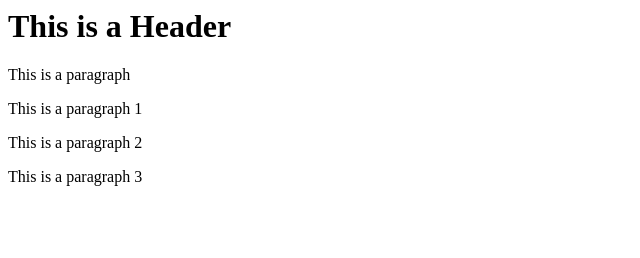
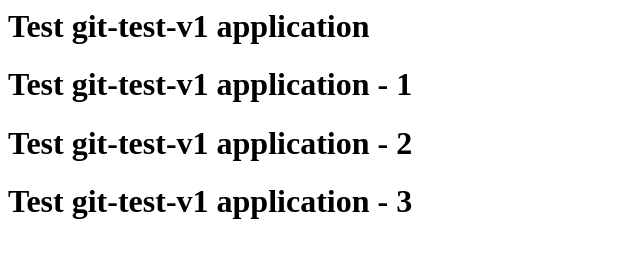
Before and after one commit to Anchal2989/git-test, a website: page index.html in a window 1280 px wide. Shown: the whole page, without its empty margins (0-640 px from the left). Drawn offline with Linux system fonts and the light colour scheme.

Commit message:
commit towards version1

```diff
--- a/index.html
+++ b/index.html
@@ -1,12 +1,9 @@
 <html>
-    <head>
-
-    </head>
-    <body>
-        <h1>This is a Header</h1>
-        <p>This is a paragraph</p>
-        <p>This is a paragraph 1</p>
-        <p>This is a paragraph 2</p>
-        <p>This is a paragraph 3</p>
-    </body>
+<head></head>
+<body>
+<h1>Test git-test-v1 application</h1>
+<h1>Test git-test-v1 application - 1</h1>
+<h1>Test git-test-v1 application - 2</h1>
+<h1>Test git-test-v1 application - 3</h1>
+</body>
 </html>
```
Also changed, not shown: package.json (+6 -5 lines), .gitignore.txt (added), 1 other file.
